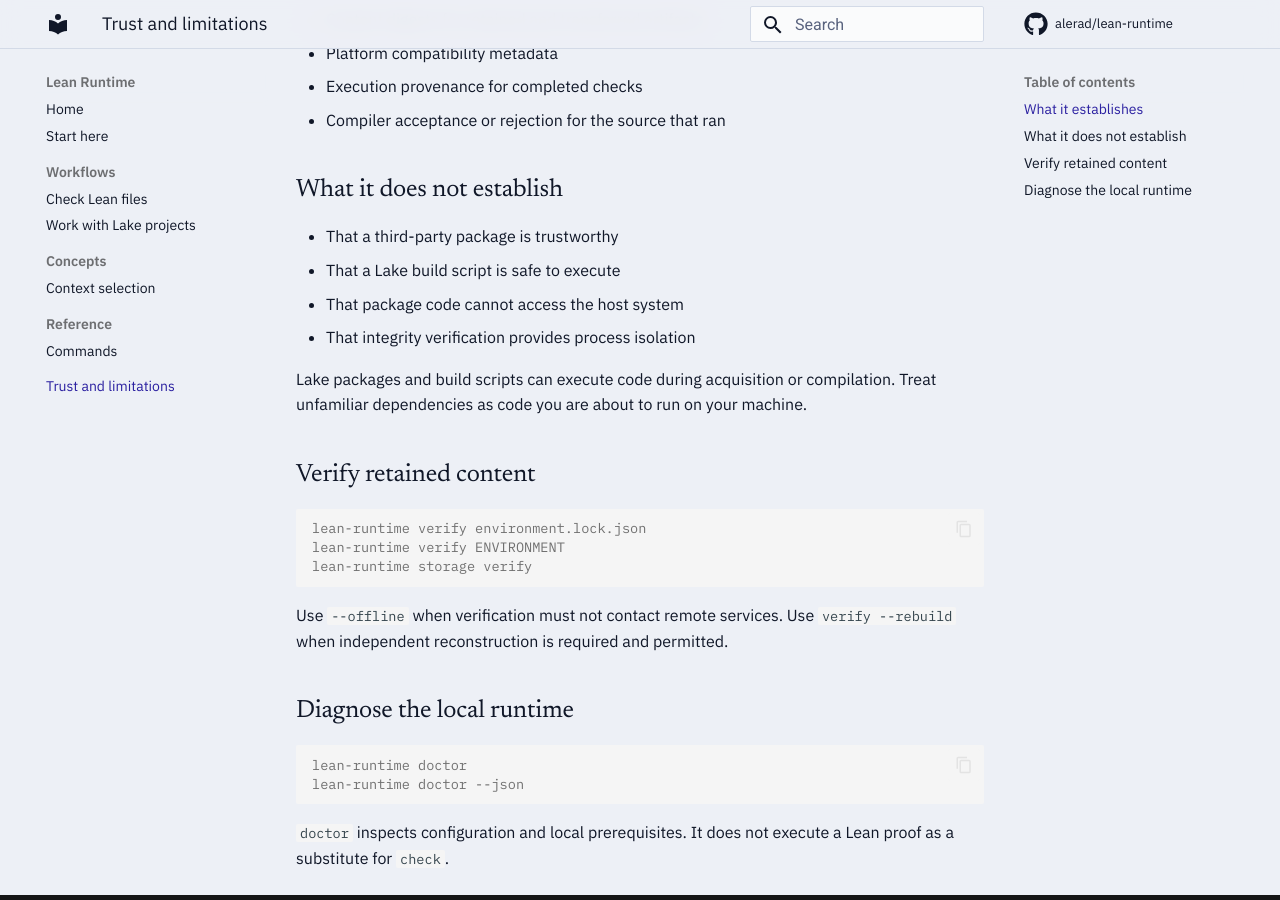
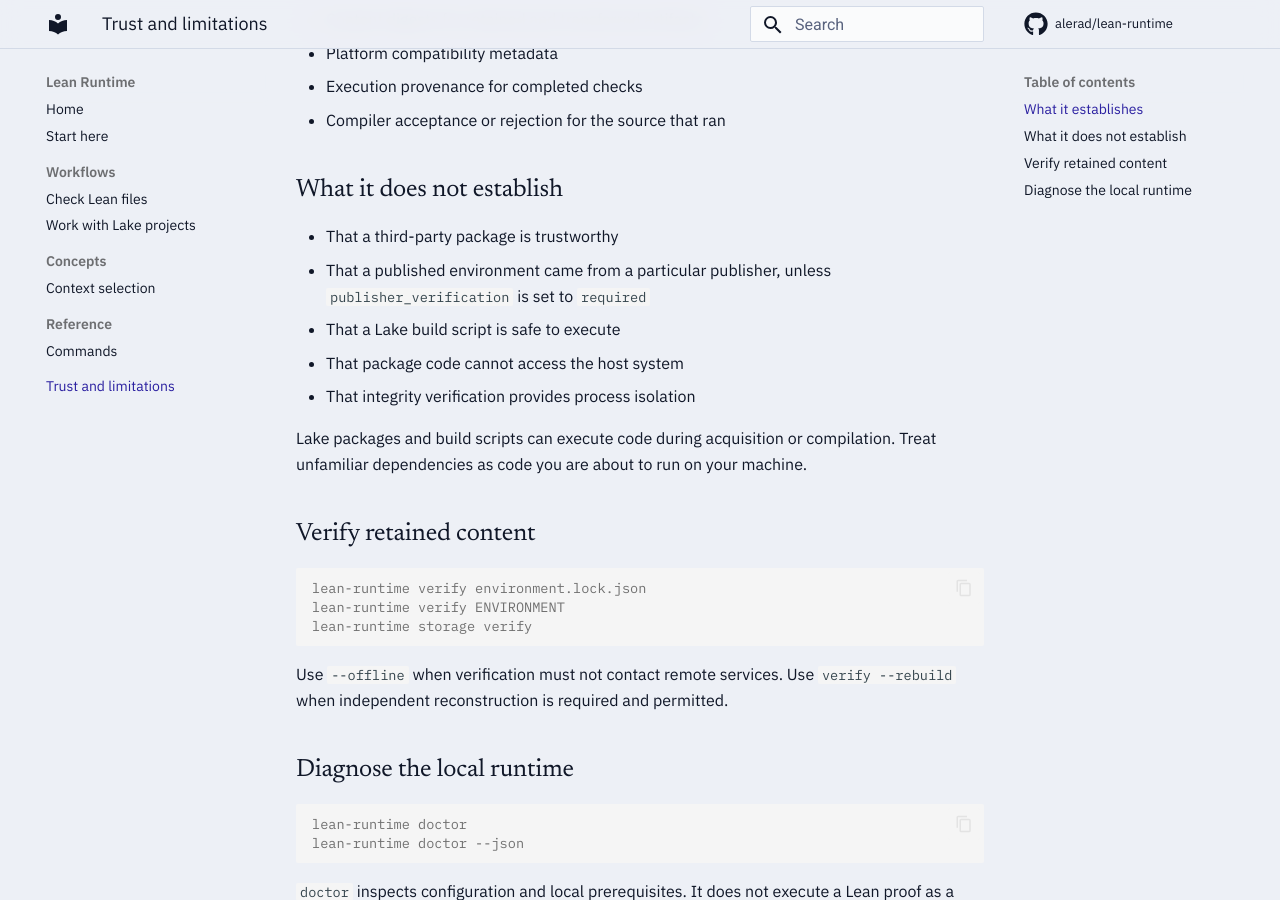
Before and after one commit to alerad/lean-runtime, an MkDocs documentation site: the page built from docs/trust.md, in a window 1280 px wide and 900 px high, scrolled down 383 px. Built offline with MkDocs 1.6.1 and Material for MkDocs 9.7.7, drawn with Linux system fonts in a browser that asks for light colours; comment, search, counter and statistics services are not loaded.

Commit message:
docs: state that publisher origin is unverified by default
The trust page enumerates what Lean Runtime does and does not establish, and
lists content digests under what it establishes. That covers integrity but not
origin: publisher_verification defaults to ignore, so a downloaded environment
is not checked against a signing identity unless it is set to required.

```diff
--- a/docs/trust.md
+++ b/docs/trust.md
@@ -14,6 +14,8 @@
 ## What it does not establish
 
 - That a third-party package is trustworthy
+- That a published environment came from a particular publisher, unless
+  `publisher_verification` is set to `required`
 - That a Lake build script is safe to execute
 - That package code cannot access the host system
 - That integrity verification provides process isolation
```
